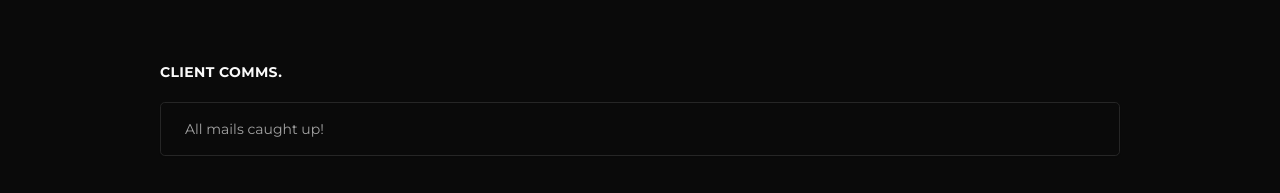
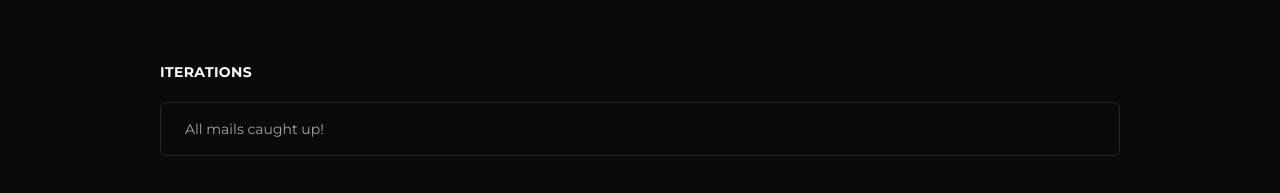
Before and after one commit to ParamBirje/noburncloud, a Next.js app in the folder apps/web/: page /workbench in a window 1280 px wide. Shown: the part 816-1009 px from the top of the page. Built offline with nearby package versions, Linux system fonts and the light colour scheme; no server answers.

Commit message:
Extracted and renamed client comms to iterations

```diff
--- /dev/null
+++ b/apps/web/src/app/workbench/_components/iterations.tsx
@@ -0,0 +1,16 @@
+import { Card, CardContent } from "@/components/ui/card";
+import React from "react";
+
+export default function Iterations() {
+  return (
+    <section id="iterations" className="flex flex-col gap-5">
+      <h3 className="font-bold uppercase tracking-wide text-sm">Iterations</h3>
+
+      <Card>
+        <CardContent className="py-4">
+          <p className=" text-muted-foreground text-sm">All mails caught up!</p>
+        </CardContent>
+      </Card>
+    </section>
+  );
+}
--- a/apps/web/src/app/workbench/page.tsx
+++ b/apps/web/src/app/workbench/page.tsx
@@ -19,6 +19,7 @@ import Stats from "./_components/Stats";
 import Requirements from "./_components/Requirements";
 import { atom } from "jotai";
 import Architecture from "./_components/architecture";
+import Iterations from "./_components/iterations";
 
 const socket: Socket = io("http://localhost:5001");
 
@@ -87,19 +88,7 @@ export default function Page() {
         </div>
       </section>
 
-      <section id="client" className="flex flex-col gap-5">
-        <h3 className="font-bold uppercase tracking-wide text-sm">
-          Client Comms.
-        </h3>
-
-        <Card>
-          <CardContent className="py-4">
-            <p className=" text-muted-foreground text-sm">
-              All mails caught up!
-            </p>
-          </CardContent>
-        </Card>
-      </section>
+      <Iterations />
 
       <TooltipProvider>
         <Tooltip>
```
